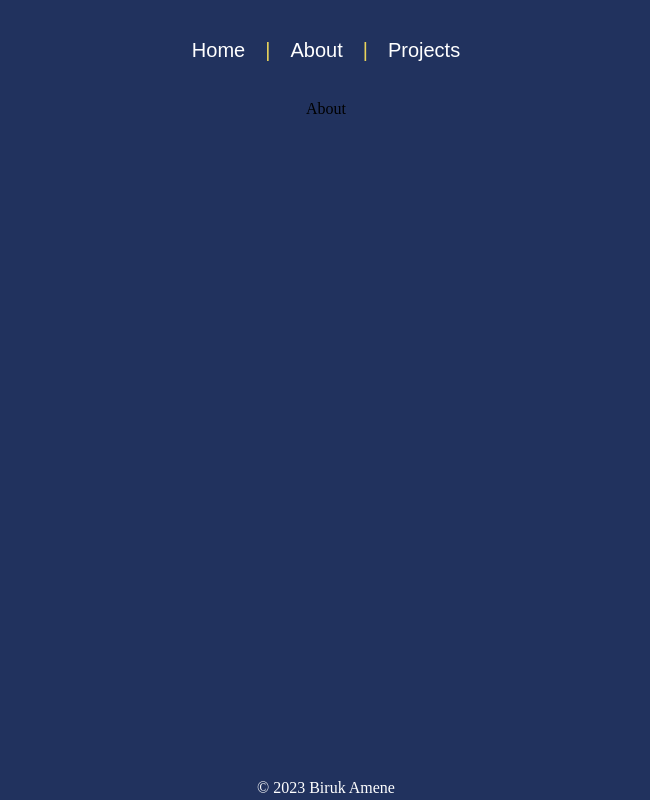
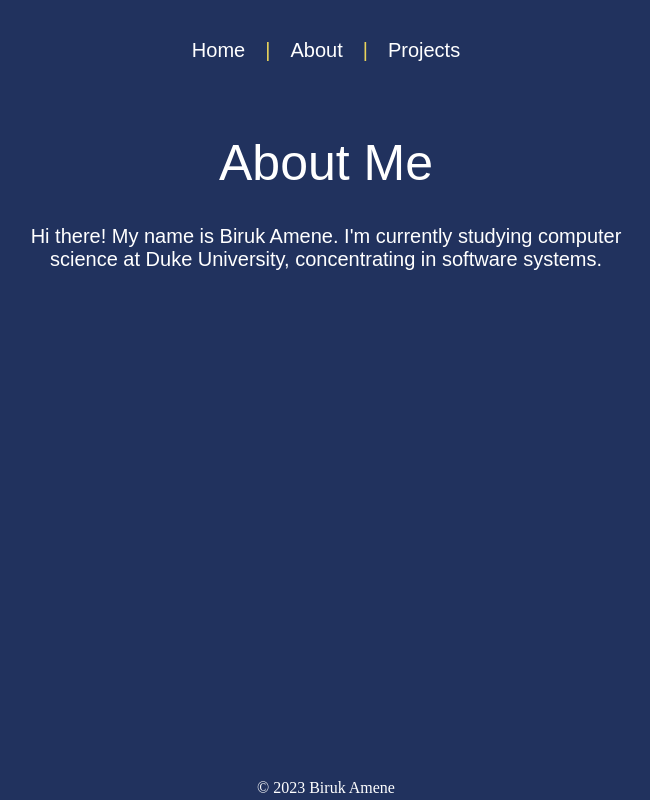
Before and after one commit to bsamene/biruk-portfolio, a React (Create React App) app: page /biruk-portfolio/about in a window 1280 px wide. Shown: the whole page, without its empty margins (314-964 px from the left). Built offline with nearby package versions, Linux system fonts and the light colour scheme.

Commit message:
finishing up About me

```diff
--- a/src/pages/About.js
+++ b/src/pages/About.js
@@ -1,8 +1,16 @@
 import React from 'react'
+import "../styles/About.css"
 
 function About() {
   return (
-    <div>About</div>
+    <>
+    <h1 className = "aboutTitle">About Me</h1>
+    <div className = "aboutDescription">
+
+        <p>Hi there! My name is Biruk Amene. I'm currently studying computer science at Duke University, concentrating in software systems.</p>
+
+    </div>
+    </>
   )
 }
 
--- /dev/null
+++ b/src/styles/About.css
@@ -0,0 +1,18 @@
+.aboutTitle {
+    font-family: 'Muli', sans-serif;
+    font-weight: lighter;
+    color: white;
+    font-size: 50px;
+}
+
+.aboutDescription {
+
+    font-family: 'Muli', sans-serif;
+    font-weight: lighter;
+    color: white;
+    font-size: 20px;
+    width: 50%;
+    text-align: center;
+    margin: 0 auto;
+
+}
```
